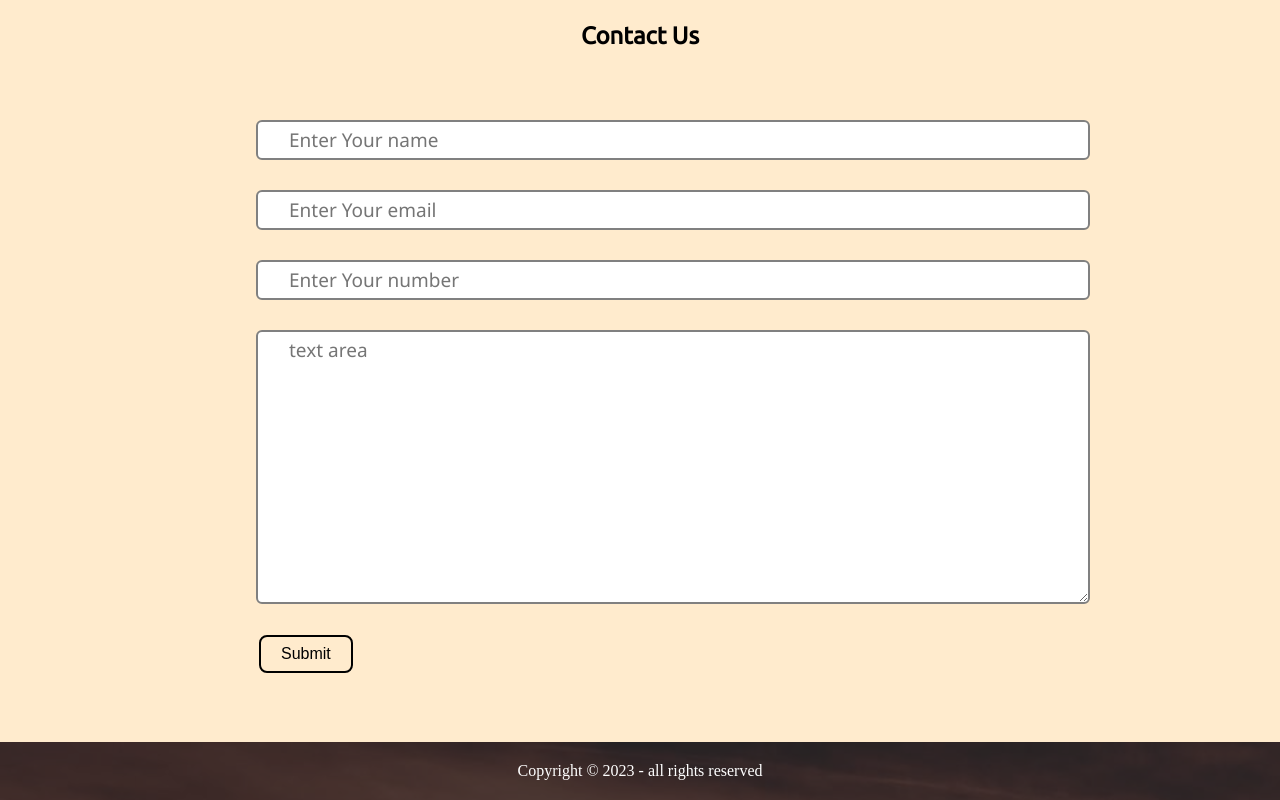
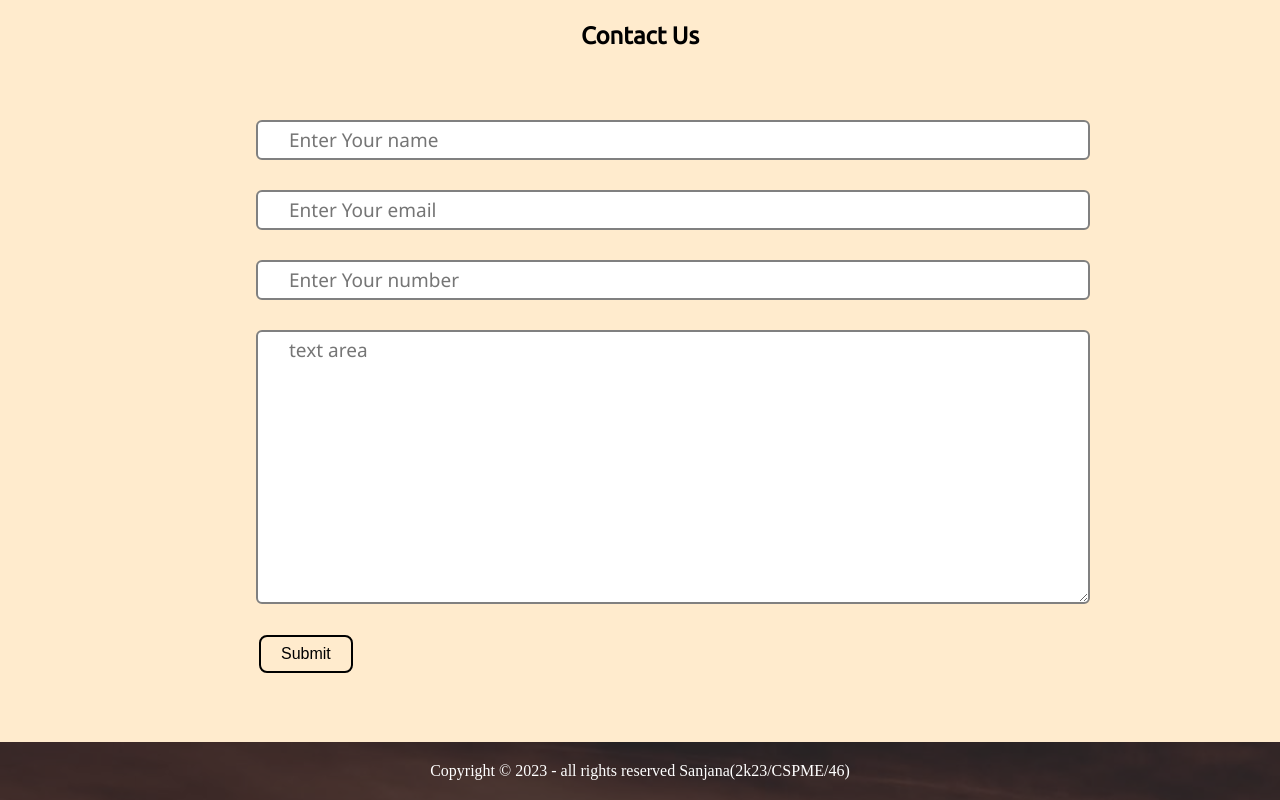
Before and after one commit to kashishRamnani/company, a plain HTML site: page index.html in a window 1280 px wide. Shown: the part 2010-2810 px from the top of the page. Drawn offline with nearby package versions, Linux system fonts and the light colour scheme.

Commit message:
Assigmnet

```diff
--- a/index.html
+++ b/index.html
@@ -119,7 +119,7 @@
     </section>
     <footer>
         <div class="background">
-        <p class="text-footer">Copyright &copy; 2023 - all rights reserved</p>
+        <p class="text-footer">Copyright &copy; 2023 - all rights reserved Sanjana(2k23/CSPME/46)</p>
         </div>
 
     </footer>
```
